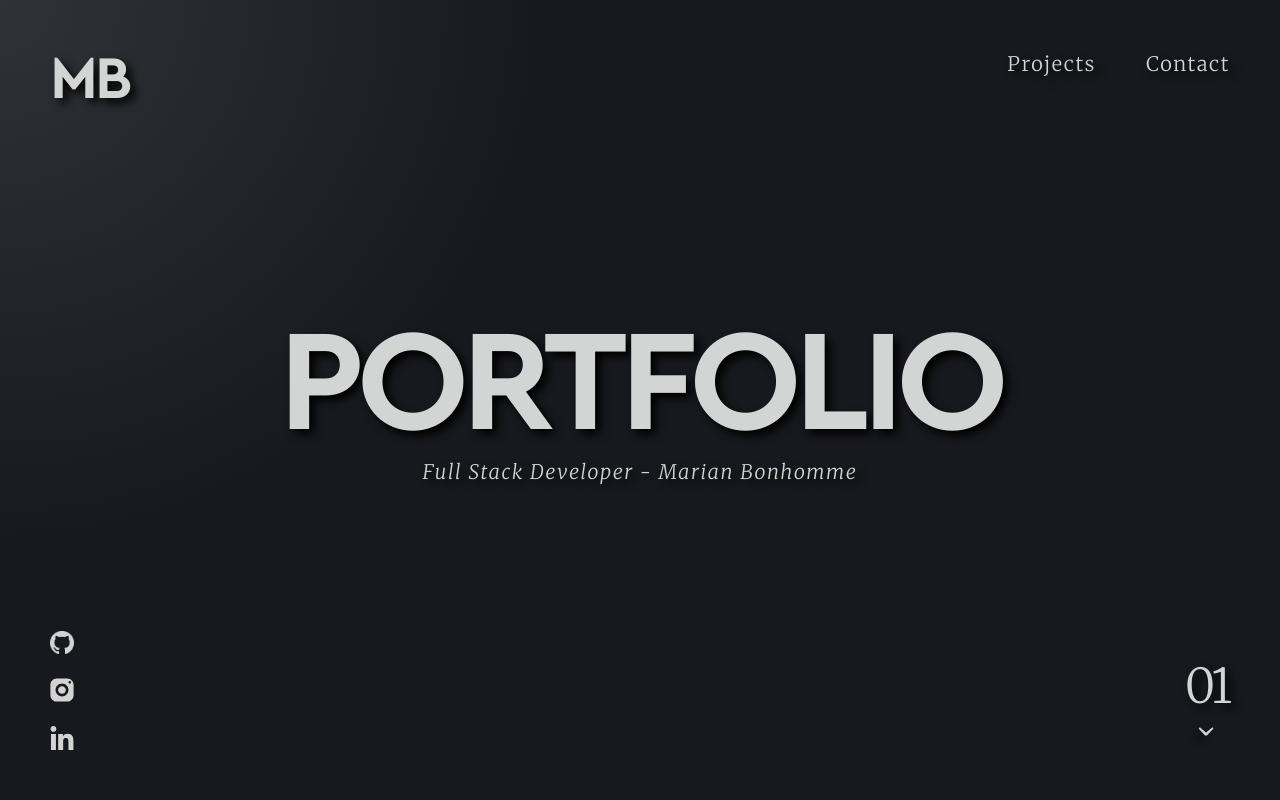
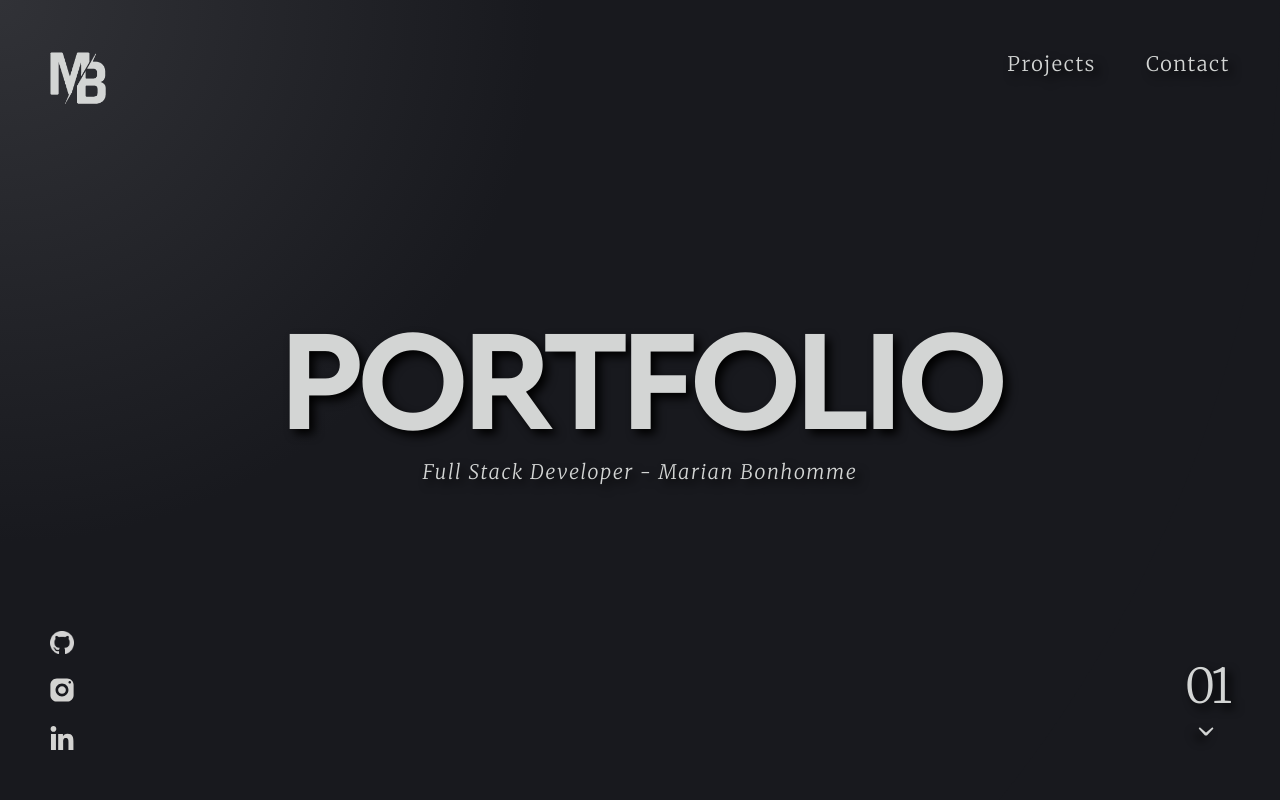
Before and after one commit to MarianBonhomme/portfolio, a React (Vite) app: page / in a window 1280 px wide. Shown: the top 800 px of the page. Built offline with nearby package versions, Linux system fonts and the light colour scheme.

Commit message:
logo-white

```diff
--- a/src/components/HUDComponent.jsx
+++ b/src/components/HUDComponent.jsx
@@ -18,7 +18,7 @@ export default function HUDComponent({ scrollToSection }) {
   return (
     <>
       <div className="fixed top-[15px] left-[15px] sm:top-[25px] sm:left-[25px] xl:top-[50px] xl:left-[50px] 2xl:top-[70px] 2xl:left-[70px] z-40">
-        <span className="text-5xl sm:text-6xl 2xl:text-8xl font-cera tracking-tighter cursor-pointer" onClick={() => scrollToSection(1)}>MB</span>
+        <img src="/assets/logo-white.png" alt="logo" className='w-12 sm:w-14 2xl:w-20 cursor-pointer' onClick={() => scrollToSection(1)} />
       </div>
       <nav className="fixed top-[15px] right-[15px] sm:top-[25px] sm:right-[25px] xl:top-[50px] xl:right-[50px] 2xl:top-[70px] 2xl:right-[70px] z-40">
         <ul className="flex flex-col sm:flex-row gap-[15px] sm:gap-[50px] text-lg sm:text-xl 2xl:text-3xl">
```
Also changed, not shown: public/assets/logo-white.png (added).
